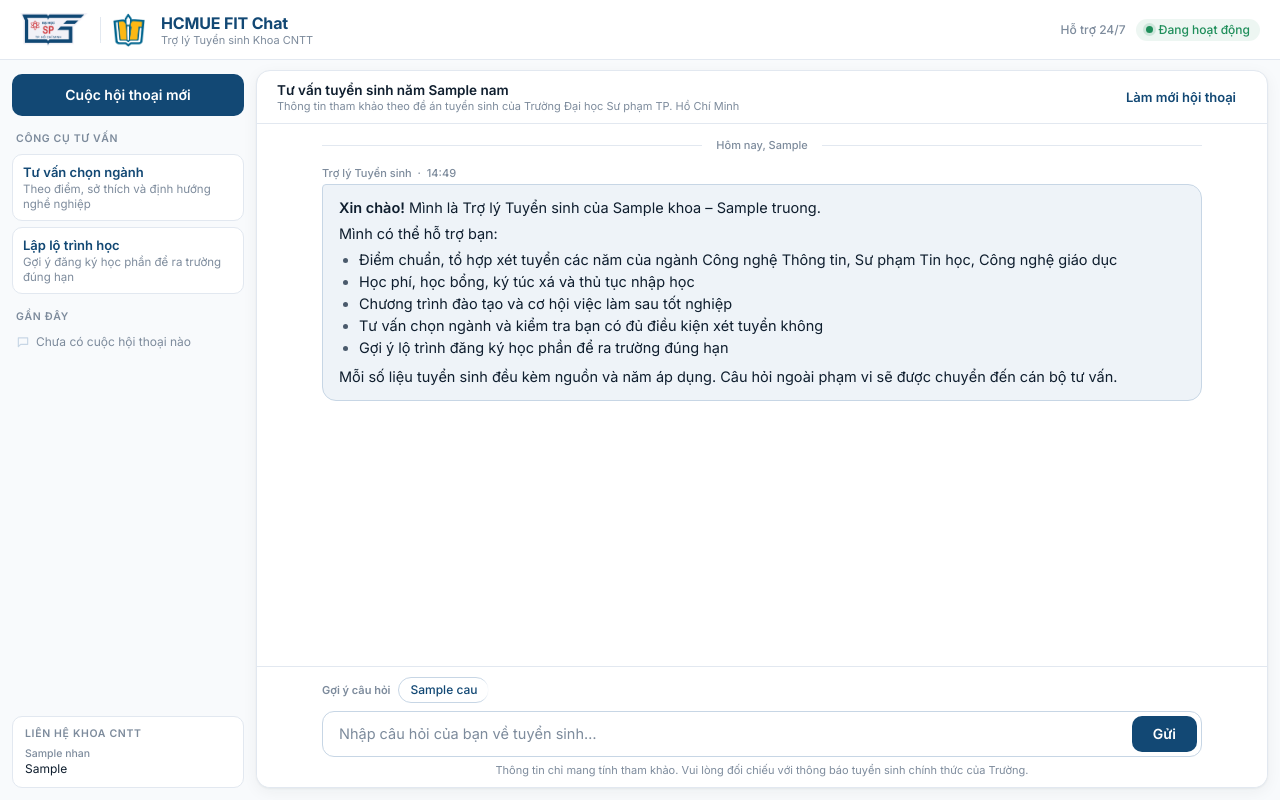
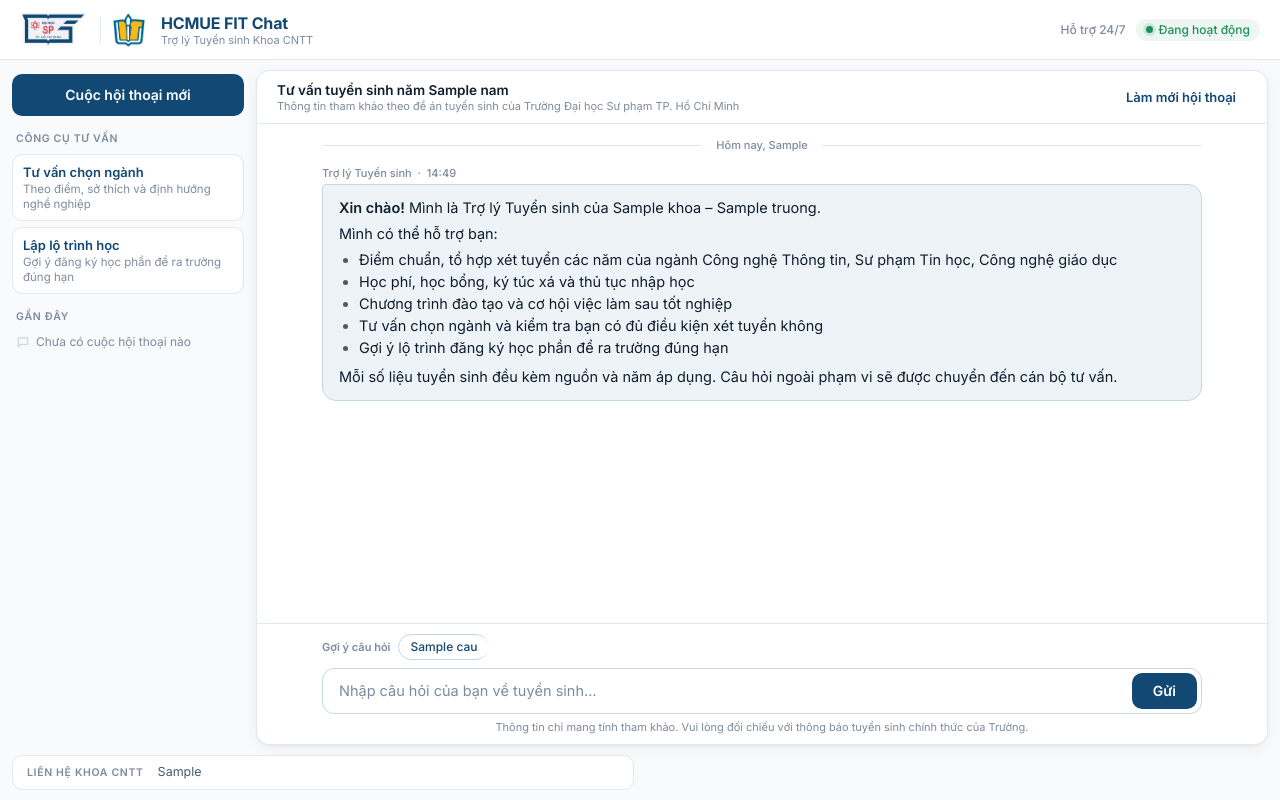
Before and after one commit to quynhnhuho/draft_AI, a Flask app: template templates/index.html in a window 1280 px wide. Run offline with Flask 3, Linux system fonts and the light colour scheme; the template is opened without the code that fills it: most values are stand-ins (such as "Sample title", 1, 10 or a date in 2020); data that the repository does not hold is empty.

Commit message:
Liên hệ chuyển thành footer 2 thẻ; bỏ khoảng trống ở thanh bên
- Thông tin liên hệ Khoa CNTT và Tư vấn tuyển sinh của Trường chuyển từ thanh bên xuống footer
  (2 thẻ cạnh nhau); điện thoại, email, website bấm được. Trên điện thoại mỗi thẻ chỉ giữ số điện
  thoại và email.
- Thanh bên bỏ khoảng đệm (spacer) gây vùng trống lớn; "Gần đây" chiếm phần còn lại và tự cuộn.
- Trang cố định đúng chiều cao màn hình (header – thân – footer), không tự cuộn hay kéo lộ nền trống.
- Cập nhật kiểm thử, tài liệu C4 và hình docs/hinh/c4.

Co-Authored-By: Claude Opus 5.5 <noreply@anthropic.com>
Claude-Session: https://claude.ai/code/session_018JoVY2yuYEbWbmjCXAkQAX

```diff
--- a/static/css/style.css
+++ b/static/css/style.css
@@ -25,11 +25,14 @@
 
 * { box-sizing: border-box; }
 html, body { height: 100%; margin: 0; }
+html { overscroll-behavior: none; }
 body {
   font-family: var(--font);
   color: var(--text-primary);
   background: var(--surface-sidebar);
   -webkit-font-smoothing: antialiased;
+  display: flex; flex-direction: column; height: 100vh; height: 100dvh; overflow: hidden;
+  overscroll-behavior: none;
 }
 p { margin: 0; }
 button, input, select, textarea { font: inherit; color: inherit; }
@@ -58,7 +61,7 @@ button, input, select, textarea { font: inherit; color: inherit; }
 
 /* ---------------------------------------------------------------- header (60px, một hàng) */
 .app-header {
-  height: var(--header-h); padding: 0 20px; display: flex; align-items: center; justify-content: space-between;
+  flex: none; height: var(--header-h); padding: 0 20px; display: flex; align-items: center; justify-content: space-between;
   gap: 16px; border-bottom: 1px solid var(--border); background: var(--surface);
 }
 .brand { display: flex; align-items: center; gap: 12px; min-width: 0; }
@@ -79,12 +82,12 @@ button, input, select, textarea { font: inherit; color: inherit; }
 .menu-btn { display: none; }
 
 /* ---------------------------------------------------------------- khung chính: thanh bên + vùng chat */
-.app-body { display: flex; height: calc(100vh - var(--header-h)); height: calc(100dvh - var(--header-h)); }
+.app-body { display: flex; flex: 1 1 auto; min-height: 0; }
 
 /* thanh bên 256px */
 .sidebar {
   width: var(--sidebar-w); flex: none; background: var(--surface-sidebar);
-  padding: 14px 12px 12px; display: flex; flex-direction: column; gap: 16px; overflow-y: auto;
+  padding: 14px 12px 8px; display: flex; flex-direction: column; gap: 16px; overflow-y: auto;
 }
 .new-chat { padding: 10px 14px; }
 .side-section { display: flex; flex-direction: column; gap: 6px; }
@@ -94,7 +97,6 @@ button, input, select, textarea { font: inherit; color: inherit; }
 }
 .section-label.tight { padding: 0; }
 .divider-h { border: 0; height: 1px; background: var(--border); margin: 0; flex: none; }
-.spacer { flex: 1 0 0; min-height: 0; }
 
 /* thẻ công cụ tư vấn: nhỏ gọn, bo 10px, hover rõ */
 .tool-btn {
@@ -106,8 +108,9 @@ button, input, select, textarea { font: inherit; color: inherit; }
 .tool-title { font-weight: 600; font-size: 13px; line-height: 18px; color: var(--primary); }
 .tool-sub { font-size: 11.5px; line-height: 15px; color: var(--text-tertiary); }
 
-/* hội thoại gần đây */
-.recent-list { display: flex; flex-direction: column; gap: 2px; }
+/* hội thoại gần đây: chiếm phần còn lại của thanh bên, tự cuộn khi dài (không còn khoảng trống) */
+.recent-section { flex: 1 1 auto; min-height: 0; }
+.recent-list { display: flex; flex-direction: column; gap: 2px; overflow-y: auto; min-height: 0; }
 .empty-note { display: flex; align-items: center; gap: 6px; font-size: 12px; line-height: 16px;
   color: var(--text-tertiary); padding: 2px 4px; }
 .empty-icon { flex: none; color: var(--primary-border); }
@@ -123,22 +126,26 @@ button, input, select, textarea { font: inherit; color: inherit; }
 .conv-item.active { background: var(--primary-subtle); border-color: var(--primary-border); }
 .conv-item.active .conv-title { font-weight: 600; color: var(--primary); }
 
-/* liên hệ */
-.contact {
-  background: var(--surface); border: 1px solid var(--border); border-radius: 10px; padding: 10px 12px;
-  display: flex; flex-direction: column; gap: 6px; flex: none;
+/* footer liên hệ: hai thẻ cạnh nhau ở cuối trang */
+.app-footer {
+  flex: none; display: grid; grid-template-columns: 1fr 1fr; gap: 12px; padding: 0 12px 10px;
 }
-.contact .divider-h { margin: 2px 0; }
-.contact-org { font-size: 11px; line-height: 14px; color: var(--text-secondary); font-weight: 500; }
-.contact-item { display: flex; flex-direction: column; gap: 0; }
-.contact-label { font-weight: 500; font-size: 10.5px; line-height: 14px; color: var(--text-tertiary); }
-.contact-value { font-size: 12px; line-height: 16px; color: var(--text-primary); overflow-wrap: anywhere; }
-.contact-value.muted { color: var(--text-tertiary); }
+.contact-card {
+  background: var(--surface); border: 1px solid var(--border); border-radius: 10px; padding: 7px 14px;
+  min-width: 0; display: flex; flex-wrap: wrap; align-items: baseline; align-content: center; gap: 2px 14px;
+  transition: border-color .15s, box-shadow .15s;
+}
+.contact-card:hover { border-color: var(--primary-border); box-shadow: 0 2px 10px rgba(18, 72, 116, .08); }
+.contact-head { font-weight: 600; font-size: 10.5px; line-height: 18px; letter-spacing: .66px; color: var(--text-tertiary); }
+.contact-line { display: contents; }               /* các mục là phần tử flex: xuống dòng nguyên khối */
+.contact-item { font-size: 12.5px; line-height: 18px; color: var(--text-secondary); white-space: nowrap; }
+.contact-line a { color: var(--primary); text-decoration: none; font-weight: 500; }
+.contact-line a:hover { text-decoration: underline; }
 
 /* vùng chat: "card" trắng chiếm phần còn lại */
 .chat {
   flex: 1 1 0; min-width: 0; display: flex; flex-direction: column; background: var(--surface);
-  margin: 10px 12px 12px 0; border: 1px solid var(--border); border-radius: 14px; box-shadow: var(--shadow-card);
+  margin: 10px 12px 10px 0; border: 1px solid var(--border); border-radius: 14px; box-shadow: var(--shadow-card);
   overflow: hidden;
 }
 .chat-toolbar {
@@ -299,7 +306,6 @@ fieldset.field legend { margin-bottom: 8px; }
 }
 @media (max-width: 900px) {
   :root { --header-h: 56px; }
-  body { display: flex; flex-direction: column; height: 100dvh; }
   .app-header { padding: 0 12px; gap: 8px; }
   .brand { gap: 8px; }
   .logo-hcmue { width: 56px; height: 28px; }
@@ -309,12 +315,18 @@ fieldset.field legend { margin-bottom: 8px; }
   .status { display: none; }
   .menu-btn { display: inline-flex; }
 
-  .app-body { height: auto; min-height: 0; flex: 1; }
   .sidebar { position: fixed; z-index: 20; top: 0; bottom: 0; left: 0; width: min(300px, 86vw);
     transform: translateX(-100%); transition: transform .2s ease; box-shadow: 0 8px 32px rgba(15, 30, 46, .18); }
   body.menu-open .sidebar { transform: none; }
   .backdrop { position: fixed; inset: 0; z-index: 10; background: rgba(15, 30, 46, .35); }
   .chat { margin: 0; border: 0; border-radius: 0; box-shadow: none; }
+  /* điện thoại: footer gọn – mỗi thẻ chỉ giữ số điện thoại và email (bấm để gọi / gửi thư) */
+  .app-footer { gap: 6px; padding: 6px 8px 8px; border-top: 1px solid var(--border); }
+  .contact-card { padding: 5px 9px; border-radius: 8px; display: block; }
+  .contact-head { font-size: 9.5px; line-height: 12px; letter-spacing: .4px; }
+  .contact-line { display: block; }
+  .contact-item { display: block; font-size: 11.5px; line-height: 16px; overflow: hidden; text-overflow: ellipsis; }
+  .contact-item.ci-dia-chi, .contact-item.ci-website, .contact-item.ci-fanpage { display: none; }
   .chat-toolbar { display: none; }
   .messages { padding: 12px; }
   .message-column { gap: 12px; }
--- a/templates/index.html
+++ b/templates/index.html
@@ -50,31 +50,12 @@
       </button>
     </section>
 
-    <section class="side-section">
+    <section class="side-section recent-section">
       <p class="section-label">GẦN ĐÂY</p>
       <div id="recent" class="recent-list">
         <p class="empty-note"><svg class="empty-icon" width="14" height="14" viewBox="0 0 24 24" aria-hidden="true"><path d="M4 5h16v11H8l-4 4z" fill="none" stroke="currentColor" stroke-width="2" stroke-linejoin="round"/></svg>Chưa có cuộc hội thoại nào</p>
       </div>
     </section>
-
-    <div class="spacer"></div>
-
-    <div class="contact">
-      {% for ten, dong in lien_he %}
-      {% if not loop.first %}<hr class="divider-h">{% endif %}
-      <p class="section-label tight">{{ 'LIÊN HỆ KHOA CNTT' if loop.first else 'TƯ VẤN TUYỂN SINH – TRƯỜNG' }}</p>
-      {% if not loop.first %}<p class="contact-org">{{ ten }}</p>{% endif %}
-      {% for nhan, gia_tri in dong %}
-      <div class="contact-item">
-        <p class="contact-label">{{ nhan }}</p>
-        <p class="contact-value">{{ gia_tri }}</p>
-      </div>
-      {% endfor %}
-      {% else %}
-      <p class="section-label tight">LIÊN HỆ KHOA CNTT</p>
-      <p class="contact-value muted">Đang cập nhật kênh liên hệ chính thức của Khoa.</p>
-      {% endfor %}
-    </div>
 
   </aside>
 
@@ -125,6 +106,28 @@
     </div>
   </main>
 </div>
+
+<footer class="app-footer" aria-label="Thông tin liên hệ">
+  {% for ten, dong in lien_he %}
+  <section class="contact-card" title="{{ ten }}">
+    <p class="contact-head">{{ 'LIÊN HỆ KHOA CNTT' if loop.first else 'TƯ VẤN TUYỂN SINH – TRƯỜNG' }}</p>
+    <p class="contact-line">
+      {%- for nhan, gia_tri in dong %}
+      <span class="contact-item ci-{{ {'Địa chỉ': 'dia-chi', 'Điện thoại': 'dien-thoai', 'Email': 'email', 'Website': 'website', 'Fanpage': 'fanpage'}.get(nhan, 'khac') }}">
+        <span class="sr-only">{{ nhan }}: </span>
+        {%- if nhan == 'Email' -%}<a href="mailto:{{ gia_tri }}">{{ gia_tri }}</a>
+        {%- elif nhan == 'Điện thoại' -%}<a href="tel:{{ gia_tri.split(' - ')[0] | replace(' ', '') }}">{{ gia_tri }}</a>
+        {%- elif nhan in ('Website', 'Fanpage') -%}<a href="{{ gia_tri if gia_tri.startswith('http') else 'https://' ~ gia_tri }}" target="_blank" rel="noopener">{{ gia_tri }}</a>
+        {%- else -%}{{ gia_tri }}{%- endif -%}
+      </span>
+      {%- endfor %}
+    </p>
+  </section>
+  {% else %}
+  <section class="contact-card"><p class="contact-head">LIÊN HỆ KHOA CNTT</p>
+    <p class="contact-line">Đang cập nhật kênh liên hệ chính thức của Khoa.</p></section>
+  {% endfor %}
+</footer>
 
 <dialog id="dlg-tu-van" class="dialog" aria-labelledby="tv-title">
   <form method="dialog" class="dialog-form" id="form-tu-van">
```
Also changed, not shown: docs/C4_CHATBOT.md (+3 -2 lines), tests/test_web.py (+5 -0 lines), 6 other files.
